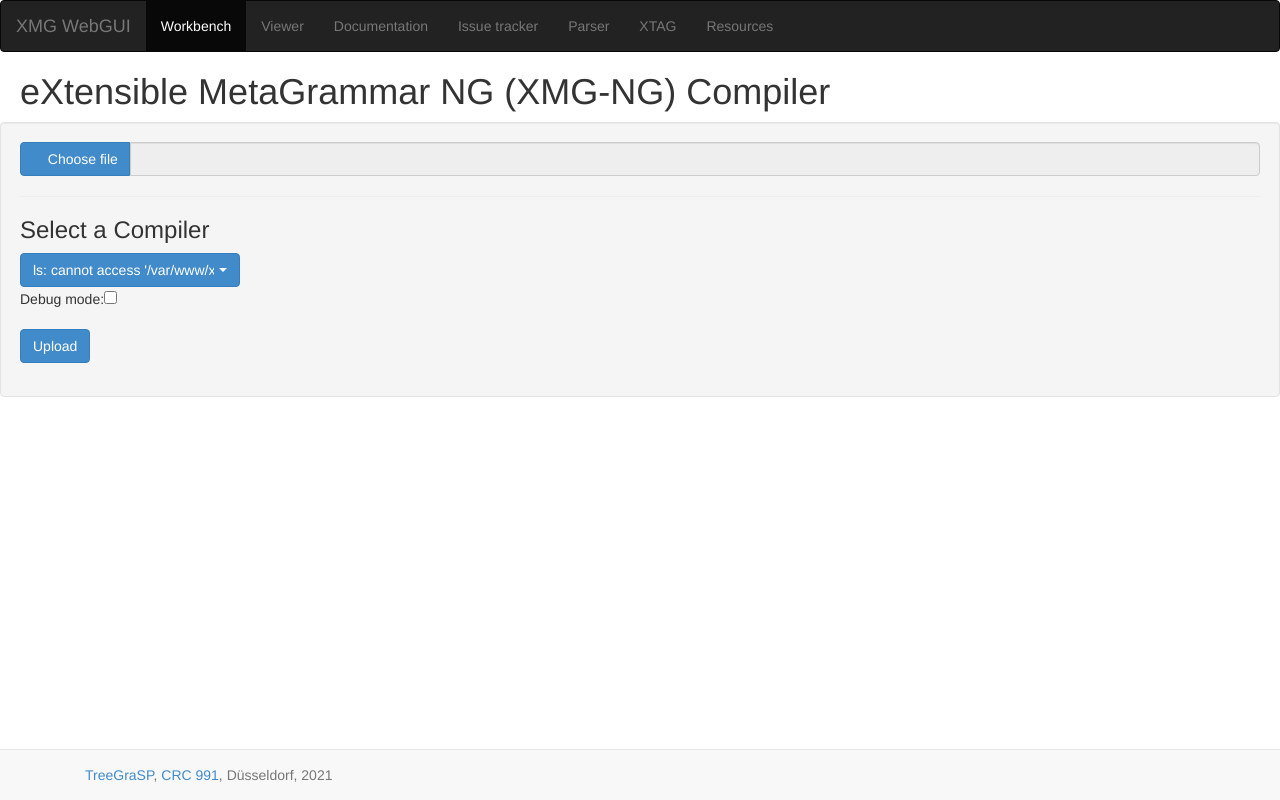
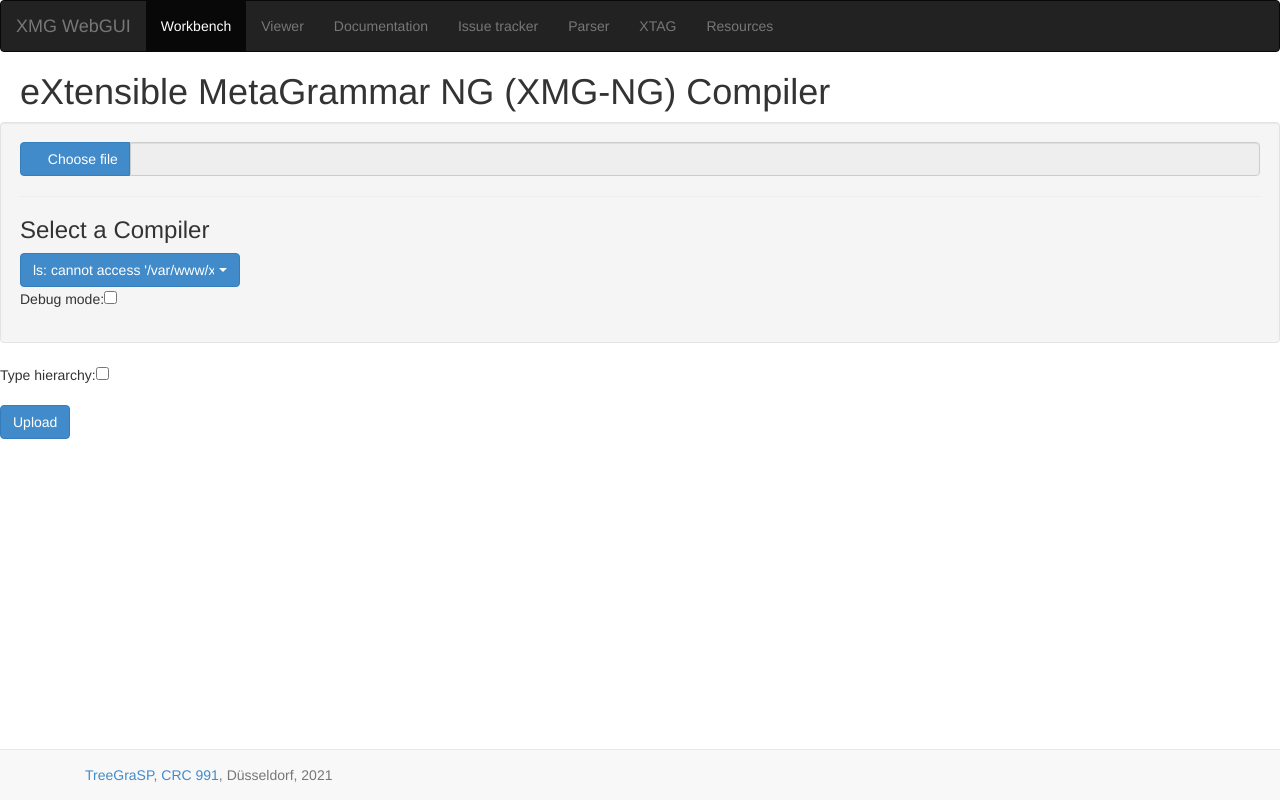
Before and after one commit to xmg-hhu/xmg-webgui, a CodeIgniter app: page /index.php/upload/upload_grammar in a window 1280 px wide. Run offline with CodeIgniter, Linux system fonts and the light colour scheme; some web fonts are replaced.

Commit message:
Type hierarchies (upload_grammar_form)

```diff
--- a/htdocs/application/views/upload_grammar_form.php
+++ b/htdocs/application/views/upload_grammar_form.php
@@ -77,6 +77,8 @@
 	  </select>
 	</div>
 	Debug mode:<input type="checkbox" id='debug' name="debug">
+	</div>
+	Type hierarchy:<input type="checkbox" id='type_hierarchy' name="type_hierarchy">
 	<br/>
 	<br/>
 
```
